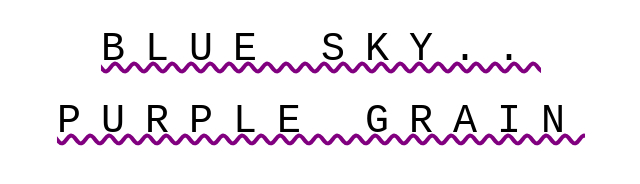
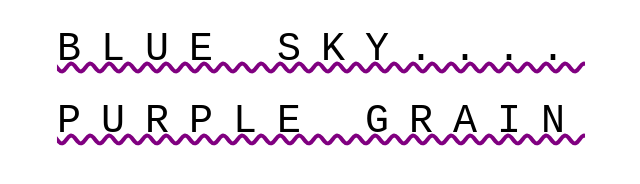
Before and after one commit to dhilruba/Full-stack-training, a plain HTML site: page app.html in a window 1280 px wide. Shown: the whole page, without its empty margins (319-959 px from the left). Drawn offline with Linux system fonts and the light colour scheme.

Commit message:
2nd commit

```diff
--- a/app.html
+++ b/app.html
@@ -5,7 +5,7 @@
     <link rel="stylesheet" href="app.css">
 </head>
 <body>
-    <h1>blue sky..</h1>
+    <h1>blue sky....</h1>
     <h1>Purple Grain</h1>
 </body>
 </html>
```
